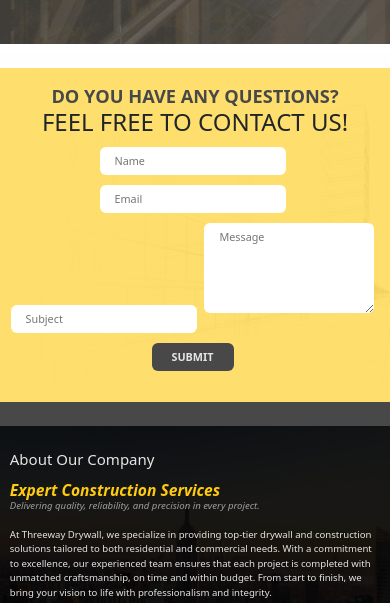
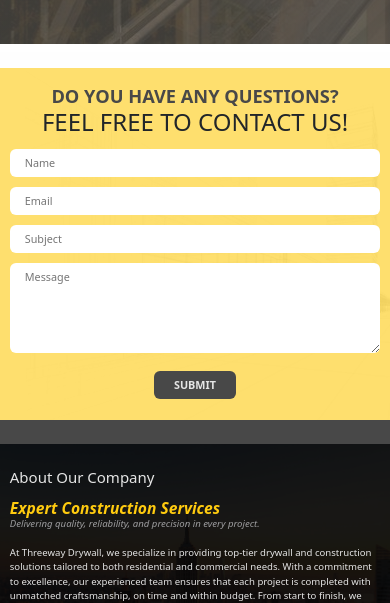
Before and after one commit to swaleha456/Construction-ThreeWay-Drywall, a website: page index.html in a window 390 px wide. Shown: the part 4620-5223 px from the top of the page. Drawn offline with Linux system fonts and the light colour scheme.

Commit message:
Fix mobile UI Fix

```diff
--- a/css/styles.css
+++ b/css/styles.css
@@ -1126,5 +1126,33 @@ text-shadow:1px 1px #73757E;
     box-shadow: inset 0px 0px 10px var(--txtaccent1);
   }
 
+  /* CONTACT FORM - MOBILE FIX */
+@media (max-width: 576px) {
+    /* Stack heading + form vertically */
+    #contact .contactUs > .container {
+      display: block;       /* override desktop flex */
+    }
+
+    /* Make form full width and stack inputs */
+    #contact .contactUs form {
+      width: 100%;
+      display: block;       /* stop flex layout on mobile */
+      padding-top: 12px;
+    }
+
+    #contact .contactUs form input,
+    #contact .contactUs form textarea {
+      width: 100%;
+      margin-right: 0;
+      display: block;
+    }
+
+    #contact .contactUs form input[type="submit"] {
+      width: auto;          /* button looks nicer */
+      display: inline-block;
+      margin: 8px auto 0;
+    }
+  }
+
 
 /* END OF SHEET */
```
